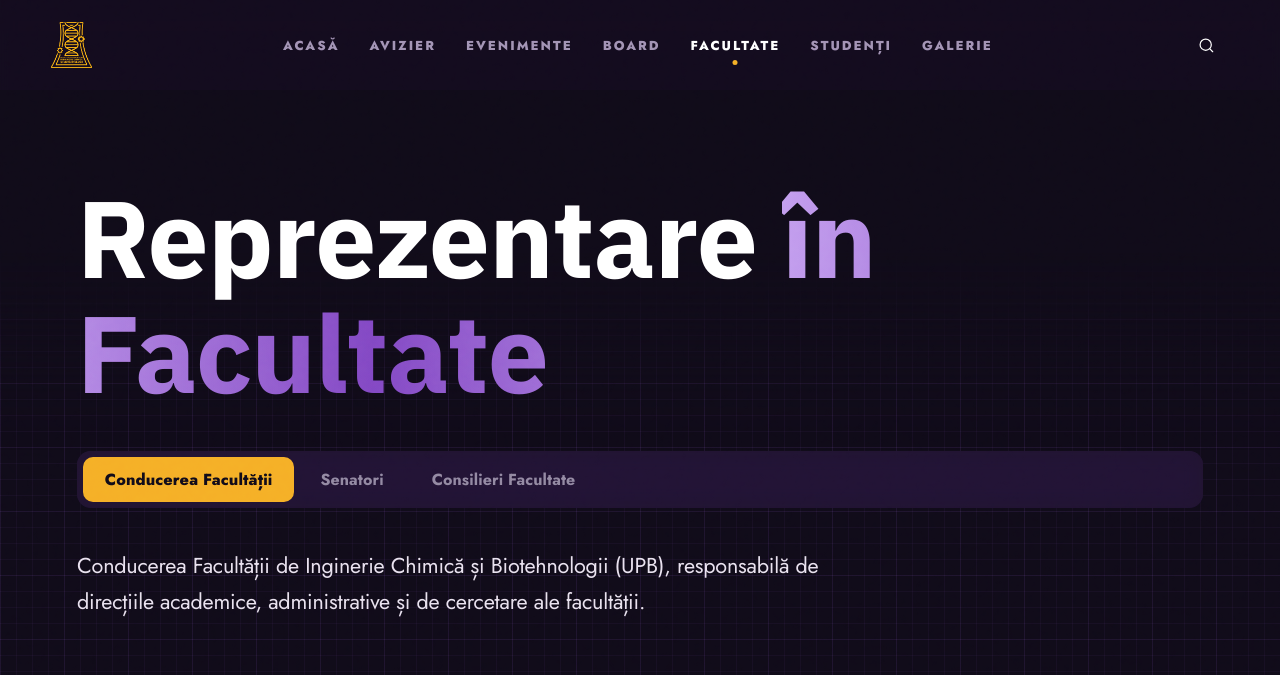
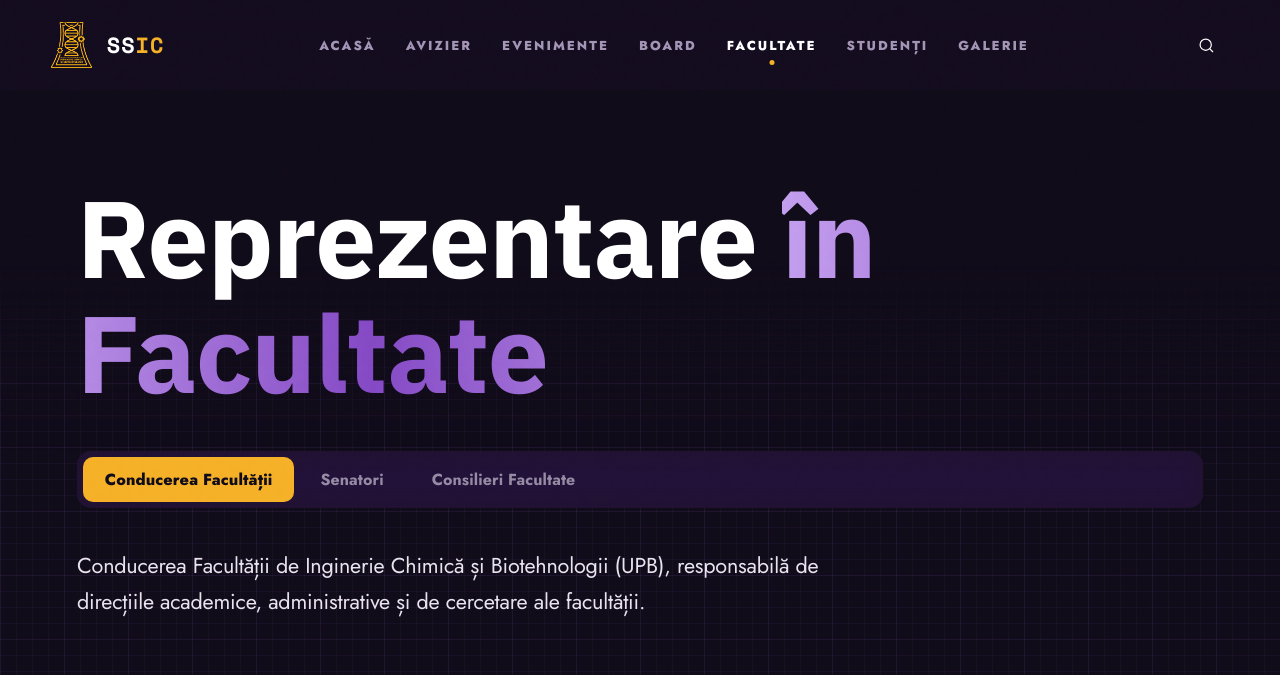
Before and after one commit to prssic/ssic, a Jekyll site: the page built from facultate.html, in a window 1280 px wide. Shown: the top 675 px of the page. Built offline with Jekyll 4.4.1, drawn with Linux system fonts in a browser that asks for light colours; nearby versions of some CDN libraries; a script that is not in the unit is left out; grey boxes are pictures that could not be loaded.

Commit message:
Update default.html

```diff
--- a/_layouts/default.html
+++ b/_layouts/default.html
@@ -284,8 +284,12 @@
         @media (max-width: 768px) {
             .logo img { height: 36px; }
         }
-        .logo span { font-family: var(--font-display); font-weight: 700; font-size: 24px; color: var(--c-white); letter-spacing: 1px; }
-        .logo span i { color: var(--c-accent); font-style: normal; }
+        .logo-wordmark {
+            font-family: var(--font-mono); font-weight: 700; font-size: 22px;
+            color: var(--c-white); letter-spacing: 0.04em; line-height: 1;
+            user-select: none;
+        }
+        .logo-wordmark .ic { color: var(--c-accent); }
 
         .nav-links { display: flex; gap: 30px; }
         .nav-right { display: flex; align-items: center; gap: 14px; }
@@ -641,19 +645,19 @@
             position: relative; isolation: isolate;
             display: flex; gap: 4px; margin-bottom: 40px;
             padding: 6px; border-radius: 14px;
-            background: rgba(34, 22, 49, 0.85); /* fallback opac pt. browsere fără backdrop-filter */
-            border: 1px solid rgba(255, 255, 255, 0.07);
+            background: rgba(34, 22, 49, 0.70); /* fallback opac pt. browsere fără backdrop-filter */
+            border: 1px solid rgba(255, 255, 255, 0.09);
             overflow-x: auto; overflow-y: hidden; max-width: 100%;
             scrollbar-width: none; -webkit-overflow-scrolling: touch;
         }
         .horizontal-nav::before {
             content: ""; position: absolute; z-index: -1; pointer-events: none;
             inset: 0; border-radius: inherit;
-            background: rgba(34, 22, 49, 0.85);
+            background: rgba(34, 22, 49, 0.70);
         }
         @supports (backdrop-filter: blur(1px)) or (-webkit-backdrop-filter: blur(1px)) {
             .horizontal-nav::before {
-                background: rgba(34, 22, 49, 0.72);
+                background: rgba(34, 22, 49, 0.45);
                 backdrop-filter: blur(18px) saturate(var(--glass-saturation));
                 -webkit-backdrop-filter: blur(18px) saturate(var(--glass-saturation));
             }
@@ -729,18 +733,18 @@
             display: flex; align-items: center; gap: 20px;
             padding: 16px 20px; border-radius: 16px;
             position: relative; isolation: isolate;
-            background: rgba(34, 22, 49, 0.85); /* fallback */
-            border: 1px solid rgba(255, 255, 255, 0.07);
+            background: rgba(34, 22, 49, 0.70); /* fallback */
+            border: 1px solid rgba(255, 255, 255, 0.09);
             transition: border-color 0.25s var(--ease-out), transform 0.25s var(--ease-out);
         }
         .calendar-item::before {
             content: ""; position: absolute; z-index: -1; pointer-events: none;
             inset: 0; border-radius: inherit;
-            background: rgba(34, 22, 49, 0.85);
+            background: rgba(34, 22, 49, 0.70);
         }
         @supports (backdrop-filter: blur(1px)) or (-webkit-backdrop-filter: blur(1px)) {
             .calendar-item::before {
-                background: rgba(34, 22, 49, 0.72);
+                background: rgba(34, 22, 49, 0.45);
                 backdrop-filter: blur(18px) saturate(var(--glass-saturation));
                 -webkit-backdrop-filter: blur(18px) saturate(var(--glass-saturation));
             }
@@ -2023,7 +2027,8 @@
             <div class="nav-glass-blur"></div>
         </div>
         <a class="logo hover-target" href="/" style="text-decoration:none;">
-            <img src="/assets/logo/ssic-logo.png" alt="SSIC — Societatea Studenților în Inginerie Chimică și Biotehnologii">
+            <img src="/assets/logo/ssic-logo.png" alt="SSIC – Societatea Studenților în Inginerie Chimică și Biotehnologii">
+            <span class="logo-wordmark">SS<span class="ic">IC</span></span>
         </a>
         <ul class="nav-links" id="navLinks">
             <li><a class="nav-link hover-target{% if page.view == 'home' %} active{% endif %}" data-target="home" href="/">Acasă</a></li>
```
